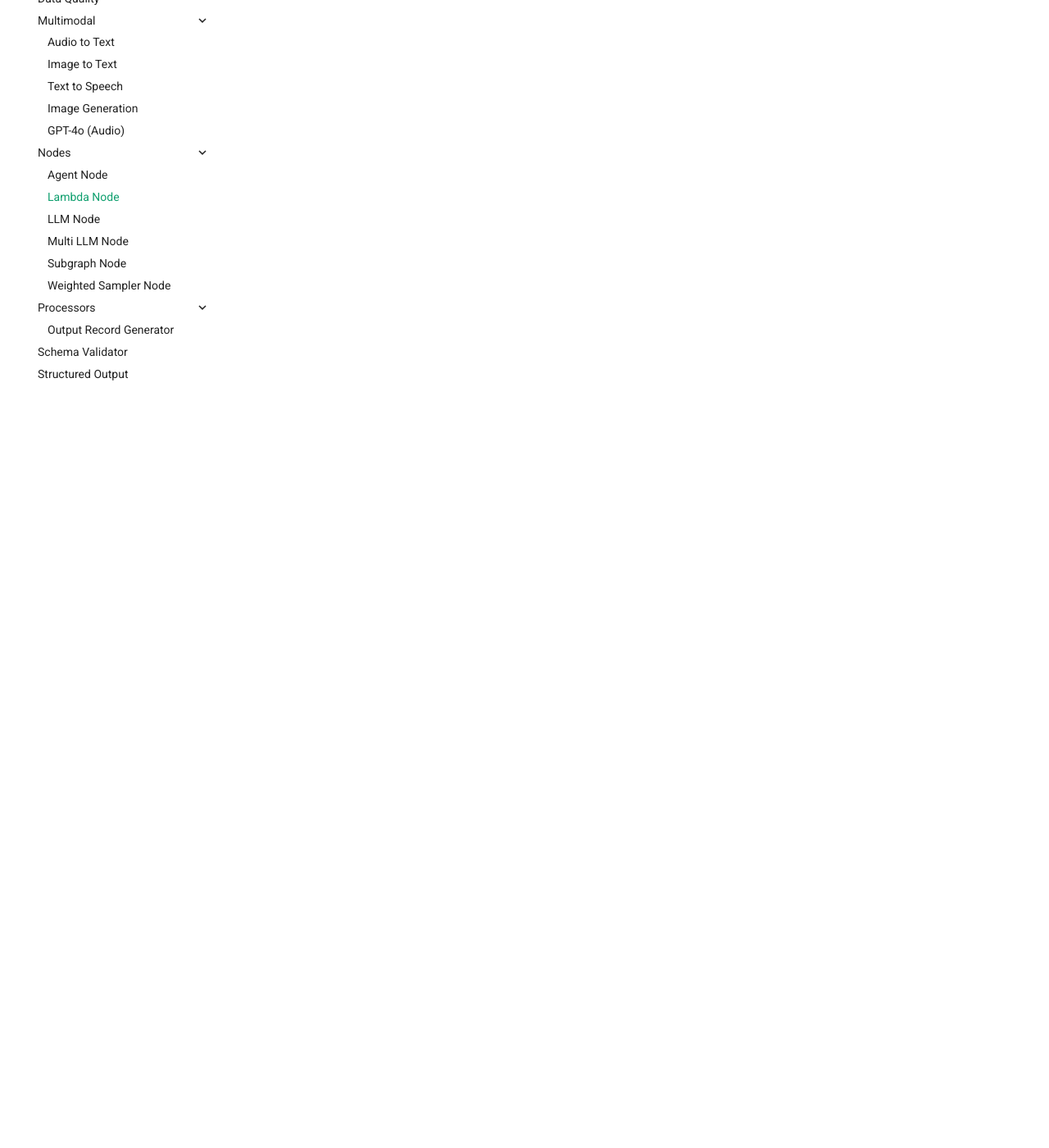
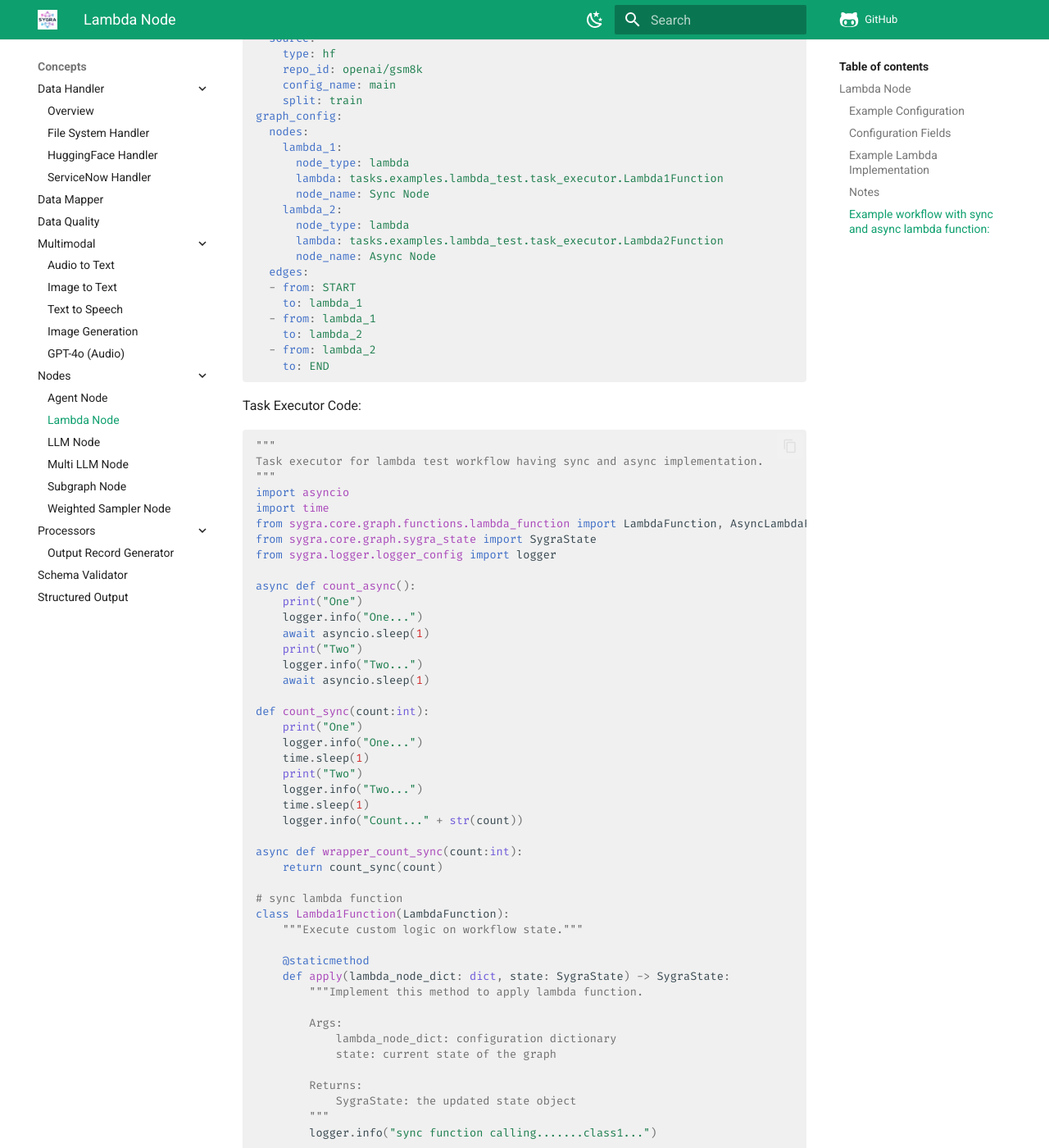
Before and after one commit to ServiceNow/SyGra, an MkDocs documentation site: the page built from docs/concepts/nodes/lambda_node.md, in a window 1280 px wide and 1400 px high, scrolled down 1999 px. Shown: the whole window at 82% size. Built offline with MkDocs 1.6.1 and Material for MkDocs 9.7.7, drawn with Linux system fonts in a browser that asks for light colours; comment, search, counter and statistics services are not loaded; some of the changed text lies outside the part shown.

Commit message:
Support for sync and async lambda function (#122)
* Support for sync and async lambda function

* lambda documentaiton

* formattor error

````diff
--- a/docs/concepts/nodes/lambda_node.md
+++ b/docs/concepts/nodes/lambda_node.md
@@ -29,6 +29,9 @@
 - **`node_state`**:
   Optional. Node-specific state key.
 
+- **`node_name`**:
+  Optional. Node name used in the studio UI.
+
 ### Example Lambda Implementation
 
 You can implement a lambda either as a class or a function:
@@ -38,6 +41,7 @@
 from sygra.core.graph.functions.lambda_function import LambdaFunction
 from sygra.core.graph.sygra_state import SygraState
 
+# Lambda function with sync apply(), to use async flow use AsyncLambdaFunction
 class TestLambda(LambdaFunction):
     def apply(lambda_node_dict: dict, state: SygraState):
         state["return_key1"] = "hello world"
@@ -56,7 +60,111 @@
 - Lambda nodes give you full control over data transformation, allowing you to bridge, preprocess, or postprocess state as needed.
 - All keys you want accessible in the next node should be listed in `output_keys`.
 - Use lambda nodes for any custom task, especially when built-in nodes do not cover your use case.
+- If you have async programming in your lambda function, use `AsyncLambdaFunction` instead of `LambdaFunction`. In this case, the `apply` function is async in nature, and you can call async function with `await` keyword.
 
+----
+### Example workflow with sync and async lambda function:
+
+YAML configuration
+```yaml
+data_config:
+  source:
+    type: hf
+    repo_id: openai/gsm8k
+    config_name: main
+    split: train
+graph_config:
+  nodes:
+    lambda_1:
+      node_type: lambda
+      lambda: tasks.examples.lambda_test.task_executor.Lambda1Function
+      node_name: Sync Node
+    lambda_2:
+      node_type: lambda
+      lambda: tasks.examples.lambda_test.task_executor.Lambda2Function
+      node_name: Async Node
+  edges:
+  - from: START
+    to: lambda_1
+  - from: lambda_1
+    to: lambda_2
+  - from: lambda_2
+    to: END
+```
+
+Task Executor Code:
+```python
+"""
+Task executor for lambda test workflow having sync and async implementation.
+"""
+import asyncio
+import time
+from sygra.core.graph.functions.lambda_function import LambdaFunction, AsyncLambdaFunction
+from sygra.core.graph.sygra_state import SygraState
+from sygra.logger.logger_config import logger
+
+async def count_async():
+    print("One")
+    logger.info("One...")
+    await asyncio.sleep(1)
+    print("Two")
+    logger.info("Two...")
+    await asyncio.sleep(1)
+
+def count_sync(count:int):
+    print("One")
+    logger.info("One...")
+    time.sleep(1)
+    print("Two")
+    logger.info("Two...")
+    time.sleep(1)
+    logger.info("Count..." + str(count))
+
+async def wrapper_count_sync(count:int):
+    return count_sync(count)
+
+# sync lambda function
+class Lambda1Function(LambdaFunction):
+    """Execute custom logic on workflow state."""
+
+    @staticmethod
+    def apply(lambda_node_dict: dict, state: SygraState) -> SygraState:
+        """Implement this method to apply lambda function.
+
+        Args:
+            lambda_node_dict: configuration dictionary
+            state: current state of the graph
+
+        Returns:
+            SygraState: the updated state object
+        """
+        logger.info("sync function calling.......class1...")
+
+        count_sync(2)
+
+        logger.info("task done")
+        return state
+
+#async lambda function
+class Lambda2Function(AsyncLambdaFunction):
+    """Execute custom logic on workflow state."""
+
+    @staticmethod
+    async def apply(lambda_node_dict: dict, state: SygraState) -> SygraState:
+        """Implement this method to apply lambda function.
+
+        Args:
+            lambda_node_dict: configuration dictionary
+            state: current state of the graph
+
+        Returns:
+            SygraState: the updated state object
+        """
+        logger.info("async function calling.......class2...")
+        await count_async()
+        return state
+
+```
 ---
 
 **Tip:** Keep your lambda logic modular and reusable across tasks for maximum flexibility.
````
Also changed, not shown: README.md (+4 -1 lines), docs/getting_started/create_task_ui.md (+1 -0 lines), 5 other files.
